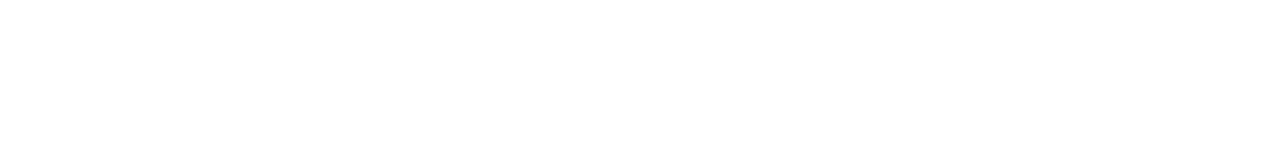
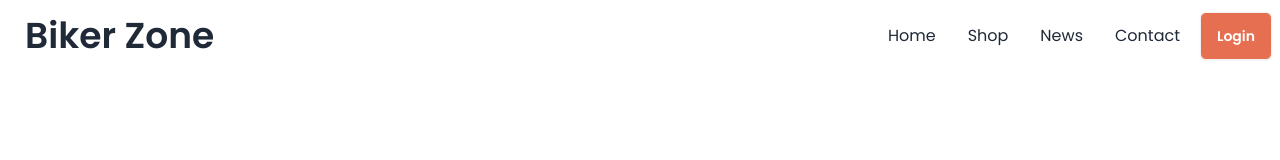
Before and after one commit to mirhimel012/Biker-Zone, a plain HTML site: page index.html in a window 1280 px wide. Drawn offline with nearby package versions, Linux system fonts and the light colour scheme.

Commit message:
navbar created

```diff
--- a/index.html
+++ b/index.html
@@ -1,5 +1,5 @@
 <!DOCTYPE html>
-<html lang="en">
+<html lang="en" data-theme="light">
 <head>
     <meta charset="UTF-8">
     <meta name="viewport" content="width=device-width, initial-scale=1.0">
@@ -7,8 +7,74 @@
     <link href="https://cdn.jsdelivr.net/npm/daisyui@4.6.0/dist/full.min.css" rel="stylesheet" type="text/css" />
     <script src="https://cdn.tailwindcss.com"></script>
 
+    <!-- POPPINS FONT -->
+    <link rel="preconnect" href="https://fonts.googleapis.com">
+    <link rel="preconnect" href="https://fonts.gstatic.com" crossorigin>
+    <link href="https://fonts.googleapis.com/css2?family=Poppins:wght@400;500;600;700;800&display=swap" rel="stylesheet">
+
+    <!-- TAILWIND CUSTOM CLASSES -->
+    <script>
+        tailwind.config = {
+          theme: {
+            extend: {
+              colors: {
+                clifford: '#da373d',
+                'bike-primary': '#E76F51'
+              }
+            }
+          }
+        }
+      </script>
+
+    <!-- CUSTOM STYLES -->
+    <style>
+        .font-poppins{
+            font-family: 'Poppins', sans-serif;
+        }
+    </style>
 </head>
-<body>
+<body class="font-poppins">
+    <!-- HEADER SECTION START -->
+    <header class="md:container md:mx-auto">
+        <!-- NAVBAR SECTION START -->
+        <nav>
+            <div class="navbar bg-base-100">
+                <!-- jehetu dropdown menu ta hidden, so eitar moddhe baki thake are nam ta. oitake flex-1 diye whole jayga niye baki flexed element guloke arek side e pathiye dewa hoyeche -->
+                <div class="flex-1">
+                  <div class="dropdown">
+                    <div tabindex="0" role="button" class="btn btn-ghost lg:hidden">
+                      <svg xmlns="http://www.w3.org/2000/svg" class="h-5 w-5" fill="none" viewBox="0 0 24 24" stroke="currentColor"><path stroke-linecap="round" stroke-linejoin="round" stroke-width="2" d="M4 6h16M4 12h8m-8 6h16" /></svg>
+                    </div>
+                    <ul tabindex="0" class="text-base menu menu-sm dropdown-content mt-3 z-[1] p-2 shadow bg-base-100 rounded-box w-52">
+                      <li><a>Home</a></li>
+                      <li><a>Shop</a></li>
+                      <li><a>News</a></li>
+                      <li><a>Contact</a></li>
+                    </ul>
+                  </div>
+                  <a class="btn btn-ghost text-4xl">Biker Zone</a>
+                </div>
+                <div class="navbar-center hidden lg:flex">
+                  <ul class="menu menu-horizontal px-1 text-base">
+                    <li><a>Home</a></li>
+                    <li><a>Shop</a></li>
+                    <li><a>News</a></li>
+                    <li><a>Contact</a></li>
+                  </ul>
+                </div>
+                <div class="">
+                  <a class="text-white btn bg-bike-primary rounded-md">Login</a>
+                </div>
+              </div>
+        </nav>
+        <!-- NAVBAR SECTION END -->
+    </header>
+    <!-- HEADER SECTION END -->
+    <main class="md:container md:mx-auto">
 
+    </main>
+    <footer>
+
+    </footer>
 </body>
 </html>
```
